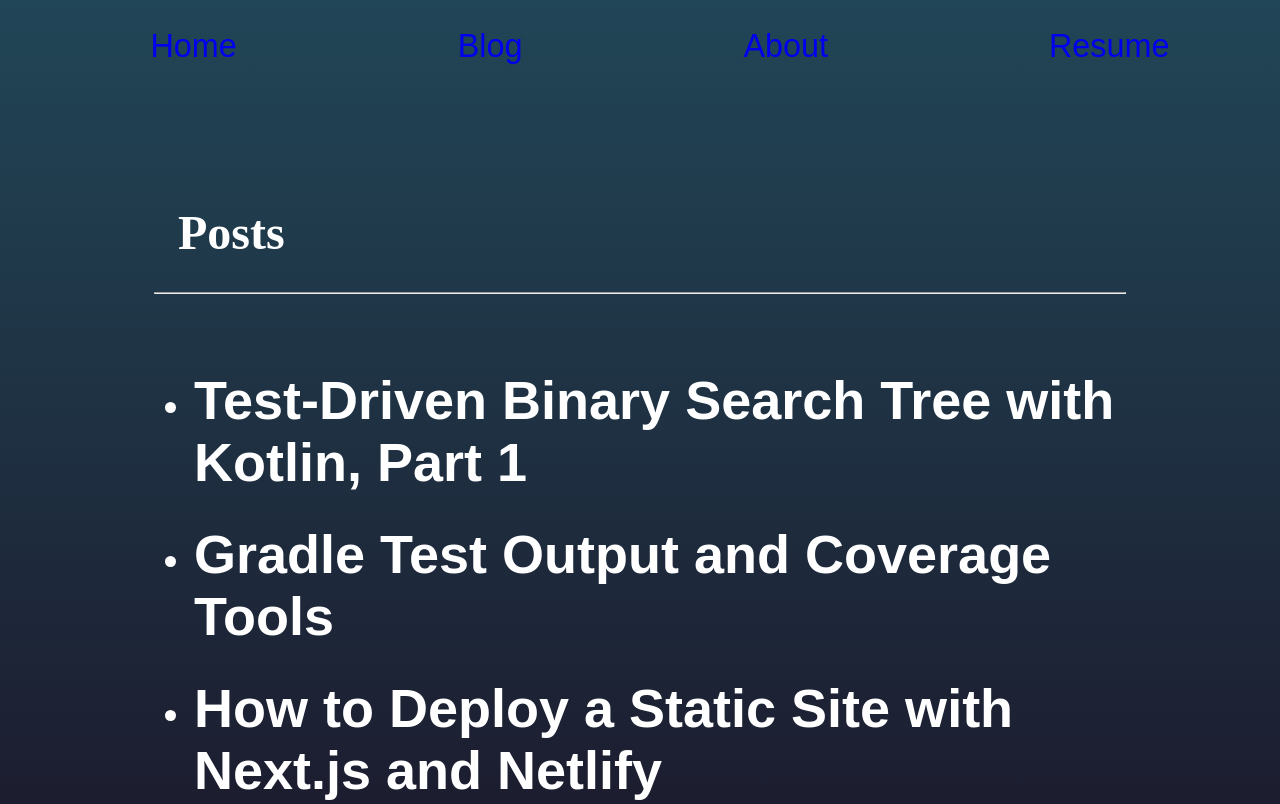
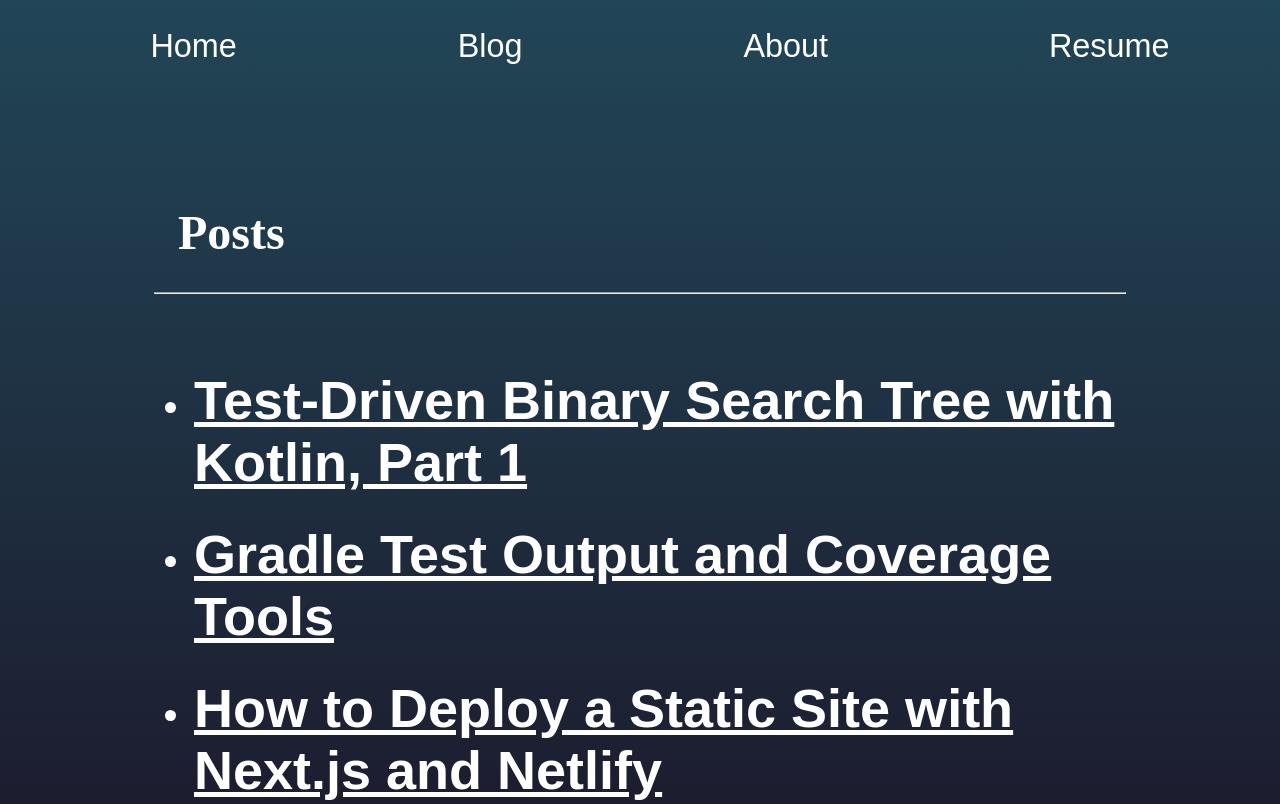
Before and after one commit to kyle-hall/website, an Eleventy site: page src/blog.html in a window 1280 px wide. Shown: the top 804 px of the page. Built offline with nearby package versions, Linux system fonts and the light colour scheme; Eleventy itself is replaced by a stand-in of ours; files that its build step writes are made by us from their sources; a web font is replaced by a local one.

Commit message:
make links legible on dark background

```diff
--- a/src/sass/blogStyles.scss
+++ b/src/sass/blogStyles.scss
@@ -36,6 +36,15 @@ html {
   width: 100px;
 }
 
+a {
+  color: white;
+  text-decoration: underline;
+
+  &:hover {
+    text-decoration: none;
+  }
+}
+
 svg {
   stroke: white;
   fill: white;
@@ -61,10 +70,6 @@ svg {
   &:hover {
     text-decoration: underline;
   }
-}
-
-a {
-  text-decoration: none;
 }
 
 .blog__main-header {
@@ -169,6 +174,8 @@ a {
 .header-bar a {
   font-size: 1.8em;
 
+  text-decoration: none;
+
   &:hover {
     text-decoration: underline;
   }
```
